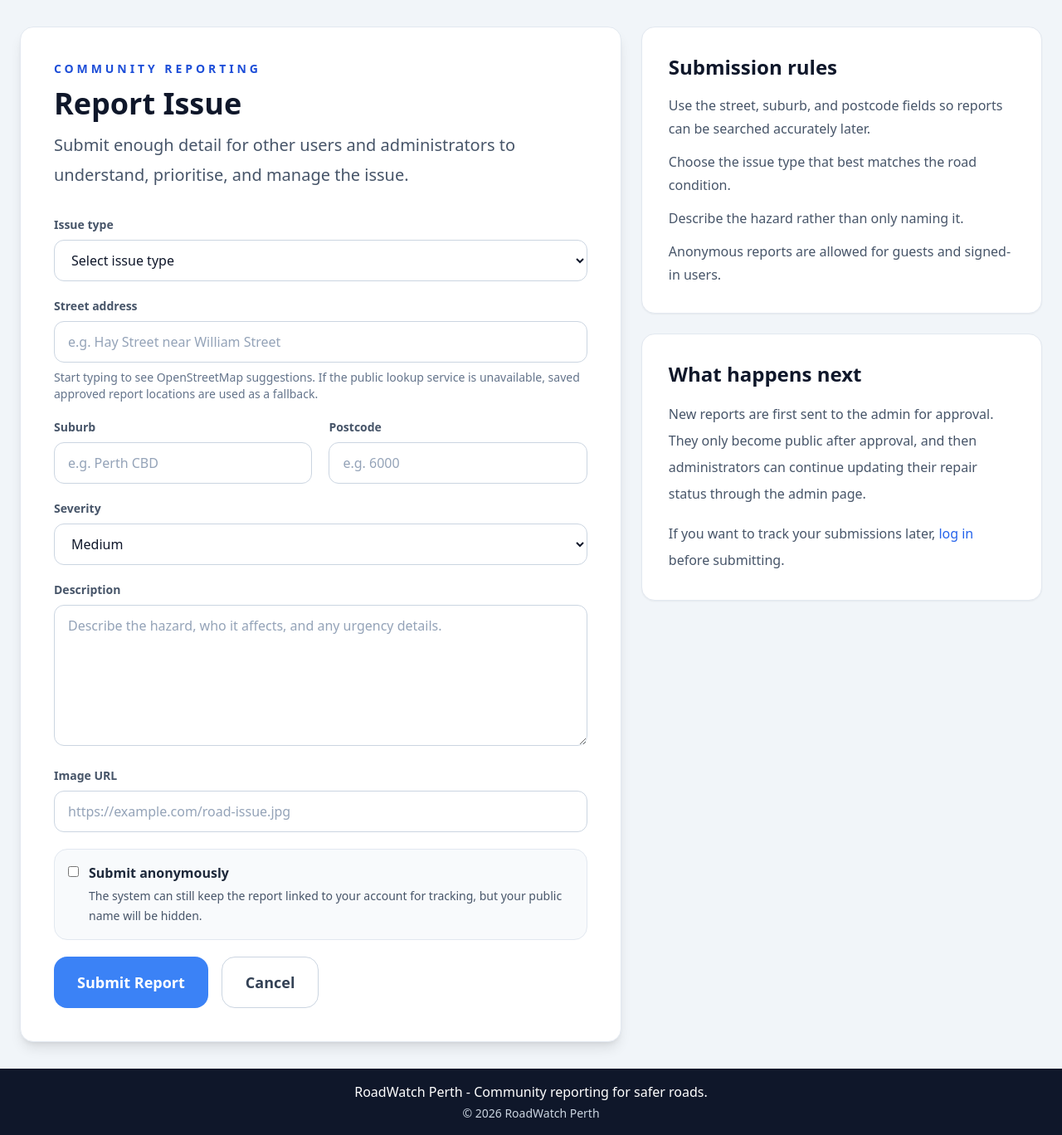
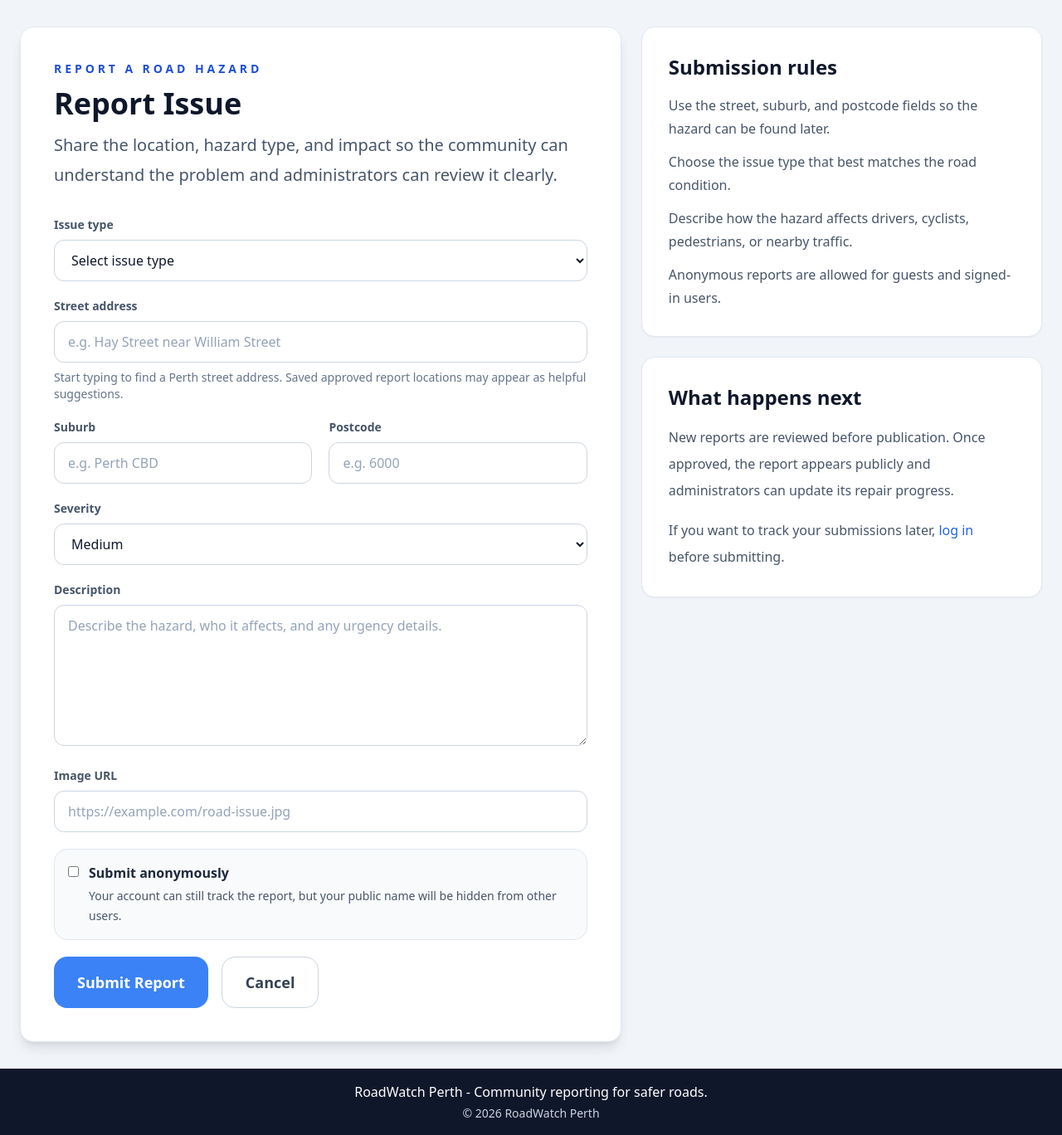
Before and after one commit to diptadg/roadwatch-perth, a Flask app: page /reports/new in a window 1280 px wide. Shown: the part 88-1456 px from the top of the page at 83% size. Run offline with Flask 3, Linux system fonts and the light colour scheme; some libraries are stand-ins or nearby versions.

Commit message:
Improve report browsing and submission copy

```diff
--- a/templates/report.html
+++ b/templates/report.html
@@ -5,9 +5,9 @@
 {% block content %}
   <div class="grid gap-6 lg:grid-cols-[1.2fr,0.8fr]">
     <section class="rounded-2xl border border-slate-200 dark:border-slate-700 bg-white dark:bg-slate-800 p-5 shadow-lg sm:p-8 md:p-10">
-      <p class="mb-3 text-sm font-bold uppercase tracking-[0.28em] text-blue-700 dark:text-blue-300">Community Reporting</p>
+      <p class="mb-3 text-sm font-bold uppercase tracking-[0.28em] text-blue-700 dark:text-blue-300">Report A Road Hazard</p>
       <h1 class="mb-3 text-3xl font-bold text-slate-900 dark:text-slate-100 sm:text-4xl">{{ heading }}</h1>
-      <p class="mb-8 text-xl leading-9 text-slate-600 dark:text-slate-300">Submit enough detail for other users and administrators to understand, prioritise, and manage the issue.</p>
+      <p class="mb-8 text-xl leading-9 text-slate-600 dark:text-slate-300">Share the location, hazard type, and impact so the community can understand the problem and administrators can review it clearly.</p>
 
       <form method="post" action="{{ form_action }}" class="space-y-5">
         <input type="hidden" name="csrf_token" value="{{ csrf_token() }}">
@@ -30,7 +30,7 @@
               <div id="street-address-suggestion-panel" class="absolute left-0 right-0 top-full z-40 mt-2 hidden overflow-hidden rounded-xl border border-slate-200 bg-white shadow-lg dark:border-slate-700 dark:bg-slate-800"></div>
             </div>
             <datalist id="street-address-suggestions"></datalist>
-            <p class="mt-2 text-sm text-slate-500 dark:text-slate-400">Start typing to see OpenStreetMap suggestions. If the public lookup service is unavailable, saved approved report locations are used as a fallback.</p>
+            <p class="mt-2 text-sm text-slate-500 dark:text-slate-400">Start typing to find a Perth street address. Saved approved report locations may appear as helpful suggestions.</p>
           </div>
           <div>
             <label for="suburb" class="mb-2 block text-sm font-semibold text-slate-600 dark:text-slate-300">Suburb</label>
@@ -65,7 +65,7 @@
           <input type="checkbox" name="is_anonymous" value="on" {% if form_data.is_anonymous %}checked{% endif %} class="mt-1 rounded border-slate-300 dark:border-slate-600">
           <span>
             <span class="block font-semibold text-slate-800 dark:text-slate-100">Submit anonymously</span>
-            <span class="mt-1 block text-sm leading-6 text-slate-600 dark:text-slate-300">The system can still keep the report linked to your account for tracking, but your public name will be hidden.</span>
+            <span class="mt-1 block text-sm leading-6 text-slate-600 dark:text-slate-300">Your account can still track the report, but your public name will be hidden from other users.</span>
           </span>
         </label>
 
@@ -80,9 +80,9 @@
       <div class="rounded-2xl border border-slate-200 dark:border-slate-700 bg-white dark:bg-slate-800 p-5 shadow-sm sm:p-8">
         <h2 class="mb-4 text-2xl font-bold text-slate-900 dark:text-slate-100">Submission rules</h2>
         <ul class="space-y-3 text-base leading-7 text-slate-600 dark:text-slate-300">
-          <li>Use the street, suburb, and postcode fields so reports can be searched accurately later.</li>
+          <li>Use the street, suburb, and postcode fields so the hazard can be found later.</li>
           <li>Choose the issue type that best matches the road condition.</li>
-          <li>Describe the hazard rather than only naming it.</li>
+          <li>Describe how the hazard affects drivers, cyclists, pedestrians, or nearby traffic.</li>
           <li>Anonymous reports are allowed for guests and signed-in users.</li>
         </ul>
       </div>
@@ -90,7 +90,7 @@
       <div class="rounded-2xl border border-slate-200 dark:border-slate-700 bg-white dark:bg-slate-800 p-5 shadow-sm sm:p-8">
         <h2 class="mb-4 text-2xl font-bold text-slate-900 dark:text-slate-100">What happens next</h2>
         <p class="text-base leading-8 text-slate-600 dark:text-slate-300">
-          New reports are first sent to the admin for approval. They only become public after approval, and then administrators can continue updating their repair status through the admin page.
+          New reports are reviewed before publication. Once approved, the report appears publicly and administrators can update its repair progress.
         </p>
         {% if not current_user.is_authenticated %}
           <p class="mt-4 text-base leading-8 text-slate-600 dark:text-slate-300">
```
Also changed, not shown: templates/reports.html (+6 -6 lines).
